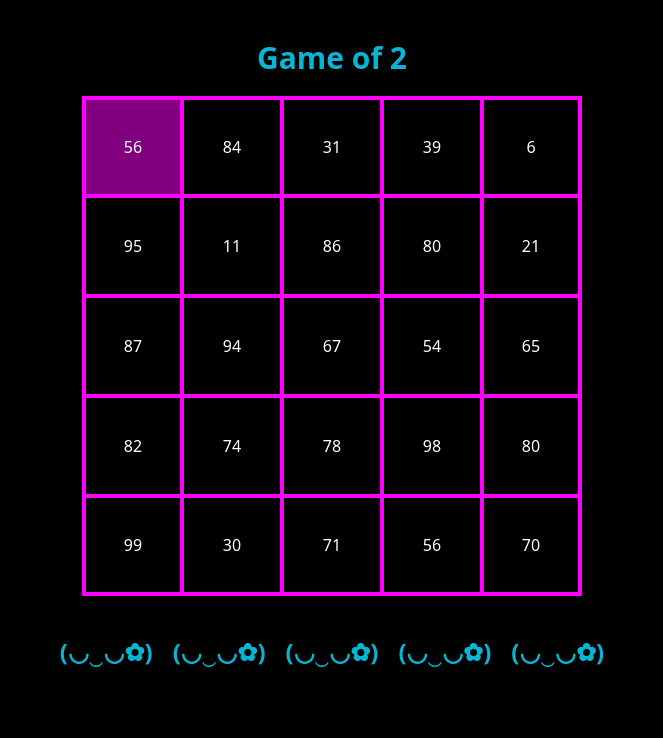
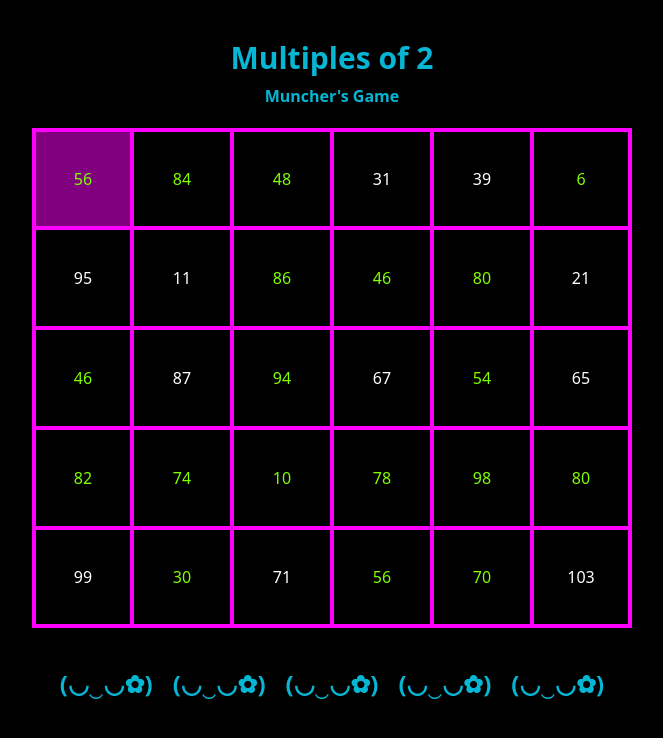
Before and after one commit to alexanderdeweert/number-munchers, a Next.js app: page /play in a window 1280 px wide. Shown: the top 738 px of the page, without its empty margins (308-971 px from the left). Built offline with nearby package versions, Linux system fonts and the light colour scheme.

Commit message:
added min answers generator

```diff
--- a/pages/index.tsx
+++ b/pages/index.tsx
@@ -15,8 +15,6 @@
 export default function Home() {
   const [name, setName] = useState("");
   const [gameType, setGameType] = useState(GameType.Multiples);
-  const [numCols, setNumCols] = useState(6);
-  const [numRows, setNumRows] = useState(5);
   const router = useRouter();
 
   function handleNameInputChange(e: React.ChangeEvent<HTMLInputElement>) {
@@ -34,8 +32,6 @@
       let params: ParsedUrlQueryInput = {
         name: name,
         gameType: gameType,
-        numCols: numCols,
-        numRows: numRows,
       };
       router.push(
         {
--- a/pages/play.tsx
+++ b/pages/play.tsx
@@ -29,10 +29,11 @@
 } from "../redux/board";
 import { AppState } from "../store";
 import { GameType } from ".";
+import { stringify } from "querystring";
 
 export default function Play() {
   const router = useRouter();
-  const { name, gameType, numCols, numRows } = router.query;
+  const { name, gameType } = router.query;
   const board = useSelector((state: AppState) => state.board.board);
   const dispatch = useDispatch();
   const timer = interval(1000);
@@ -41,6 +42,11 @@
   const [tileWidth, setTileWidth] = useState(100);
   const [tileHeight, setTileHeight] = useState(100);
   const [won, setWon] = useState(false);
+  //TODO: maybe resolve from state instead?
+  //Especially if state can be re-hydrated from localstorage
+  const [resolvedGameType, setResolvedGameType] = useState(
+    gameType ?? "multiples"
+  );
   const upButtonPressed = useSelector(
     (state: AppState) => state.board.upButtonPressed
   );
@@ -83,6 +89,8 @@
   const boardInitialized = useSelector(
     (state: AppState) => state.board.boardInitialized
   );
+  const numRows = useSelector((state: AppState) => state.board.numRows);
+  const numCols = useSelector((state: AppState) => state.board.numCols);
 
   let keyPressedEventHandler = (event: any) => {
     if (event.key) {
@@ -128,7 +136,7 @@
           dispatch(moveRight());
         } else if (event.keyCode === 32 && !spaceButtonPressed) {
           dispatch(setSpaceButtonPressed());
-          if (gameType === "multiples") {
+          if (resolvedGameType === "multiples") {
             if (typeof cellValue == "number" && cellValue % level == 0) {
               console.log(`MUNCHED ${cellValue}, a multiple of: ${level}`);
               dispatch(
@@ -202,30 +210,44 @@
      *
      * One possible way to mitigate this is to store and re-hydrate the state.
      */
-    let parsedRows: number | undefined;
-    let parsedCols: number | undefined;
-    //These types will be strings if they're passed in from query params
-    if (typeof numRows === "string" && typeof numCols === "string") {
-      parsedRows = parseInt(numRows);
-      parsedCols = parseInt(numCols);
-    }
     //Or we just set to the default board dims, 3x3 (have to do this until we
     //figure out how to store the redux state to localstorage to mitigate refresh
     //or direct link)
     let board: Array<Array<number | String>> = [];
     let numAnswers = 0;
-    for (let i = 0; i < (parsedRows ?? 5); i++) {
+    //Generate at least 5 answers associated to a random row and col.
+
+    let answerMap: Map<String, number> | undefined;
+    //Multiples (TODO: do this for other game modes)
+    if (resolvedGameType == GameType.Multiples) {
+      answerMap = generateAnswersAtRandomLocations();
+    }
+
+    for (let i = 0; i < numRows; i++) {
       let row: Array<number | String> = [];
-      for (let j = 0; j < (parsedCols ?? 5); j++) {
+      for (let j = 0; j < numCols; j++) {
+        //If we've already designated this row & col to have a valid answer
+        //We populate that spot with the answer from a map
+        let key = `${i}#${j}`;
+        if (answerMap && answerMap.has(key)) {
+          console.log(`answer map had ${key} for ${answerMap.get(key)}`);
+          row.push(answerMap.get(key)!);
+          numAnswers++;
+        } else {
+          //Else just make anything
           let generatedValue = Math.floor(
             1 + Math.random() * 100 + (level * 2 - 1)
           );
           //If multiples
-        if (gameType === GameType.Multiples && generatedValue % level === 0) {
+          if (
+            resolvedGameType === GameType.Multiples &&
+            generatedValue % level === 0
+          ) {
             numAnswers++;
           }
           //If primes etc
           row.push(generatedValue);
+        }
       }
       board.push(row);
     }
@@ -233,7 +255,7 @@
     dispatch(setBoard({ board: board }));
 
     console.log("---###--- board init: useEffect");
-  }, [won]);
+  }, [level]);
 
   function setStylingIfActive(row: number, column: number): String | undefined {
     if (activeCellX == column && activeCellY == row) {
@@ -257,6 +279,16 @@
     return cssProperties;
   }
 
+  function highlightIfCheating(element: number | String | undefined) {
+    if (typeof element == "number") {
+      //If multiples
+      if (resolvedGameType == GameType.Multiples && element % level === 0) {
+        return true;
+      }
+    }
+    return false;
+  }
+
   function getBoardElements() {
     let results = [];
     for (let i = 0; i < board.length; i++) {
@@ -265,7 +297,9 @@
         let element = row[j];
         results.push(
           <div
-            className={`cell ${setStylingIfActive(i, j)}`}
+            className={`cell ${setStylingIfActive(i, j)} ${
+              highlightIfCheating(element) ? "cheating" : "not-cheating"
+            }`}
             style={{
               gridRow: `${i + 1}/${i + 2}`,
               gridColumn: `${j + 1}/${j + 2}`,
@@ -330,11 +364,45 @@
     ];
   }
 
+  //This only works for
+  function generateAnswersAtRandomLocations() {
+    //Need to do this for larger levels > 10
+    //The multiplier in Math.random()*multiplier <--below
+    //must be one magnitude larger than numCols or numRows
+    let colMultiplierMod = Math.floor(numCols / 10) + 1;
+    let rowMultiplierMod = Math.floor(numRows / 10) + 1;
+    //We will make a map of <row#col : value>
+    let minAnswers = new Map<String, number>();
+    let cur = -1;
+    for (let i = 0; i < 4; i++) {
+      //TODO: Have to do this for other game modes
+      while (cur % level !== 0) {
+        cur = Math.floor(1 + Math.random() * 100 + (level * 2 - 1));
+      }
+      //random row and col key
+      let randColumn =
+        Math.floor(Math.random() * Math.pow(10, colMultiplierMod)) % numCols;
+      let randRow =
+        Math.floor(Math.random() * Math.pow(10, rowMultiplierMod)) % numRows;
+      let key = `${randRow}#${randColumn}`;
+      console.log(`key generated ${key} for answer ${cur}`);
+      //Repeating answers is fine
+      //Repeating keys is fine, it just means we won't get as many
+      //randomized pre-set answers - but this is an acceptable bug
+      minAnswers.set(key, cur);
+      cur = -1;
+    }
+    return minAnswers;
+  }
+
   return (
     <div className="play-container flex flex-col items-center">
-      <h1 className="text-center text-3xl mb-5 font-bold text-cyan-500 mt-10">
-        {getFormattedGameTypeTitle(gameType)} of {level}
+      <h1 className="text-center text-3xl mb-2 font-bold text-cyan-500 mt-10">
+        {getFormattedGameTypeTitle(resolvedGameType)} of {level}
       </h1>
+      <h3 className="text-center mb-5 font-bold text-cyan-500">
+        {name?.length ? name : "Muncher"}'s Game
+      </h3>
       <div className="relative" style={getParentStyle()}>
         {getBoardElements()}
         {numMessages > 0 && (
--- a/redux/board.tsx
+++ b/redux/board.tsx
@@ -14,6 +14,8 @@
   messages: Array<String>;
   answersRemaining: number;
   boardInitialized: boolean;
+  numRows: number;
+  numCols: number;
   board: Array<Array<number | String | undefined>>;
 }
 
@@ -30,6 +32,8 @@
   messages: [],
   answersRemaining: 0,
   boardInitialized: false,
+  numRows: 5,
+  numCols: 6,
   board: [[]],
 };
 
@@ -142,6 +146,12 @@
     incrementAnswersRemaining: (state) => {
       state.answersRemaining += 1;
     },
+    setNumRows: (state, action: PayloadAction<{ rows: number }>) => {
+      state.numRows = action.payload.rows;
+    },
+    setNumCols: (state, action: PayloadAction<{ cols: number }>) => {
+      state.numCols = action.payload.cols;
+    },
   },
 });
 
--- a/styles/play.css
+++ b/styles/play.css
@@ -12,6 +12,9 @@
   background-color: purple;
   color: white;
 }
+.cheating {
+  color: chartreuse;
+}
 .message {
   display: flex;
   position: absolute;
```
Lines whose indentation alone changed are shown as unchanged.
